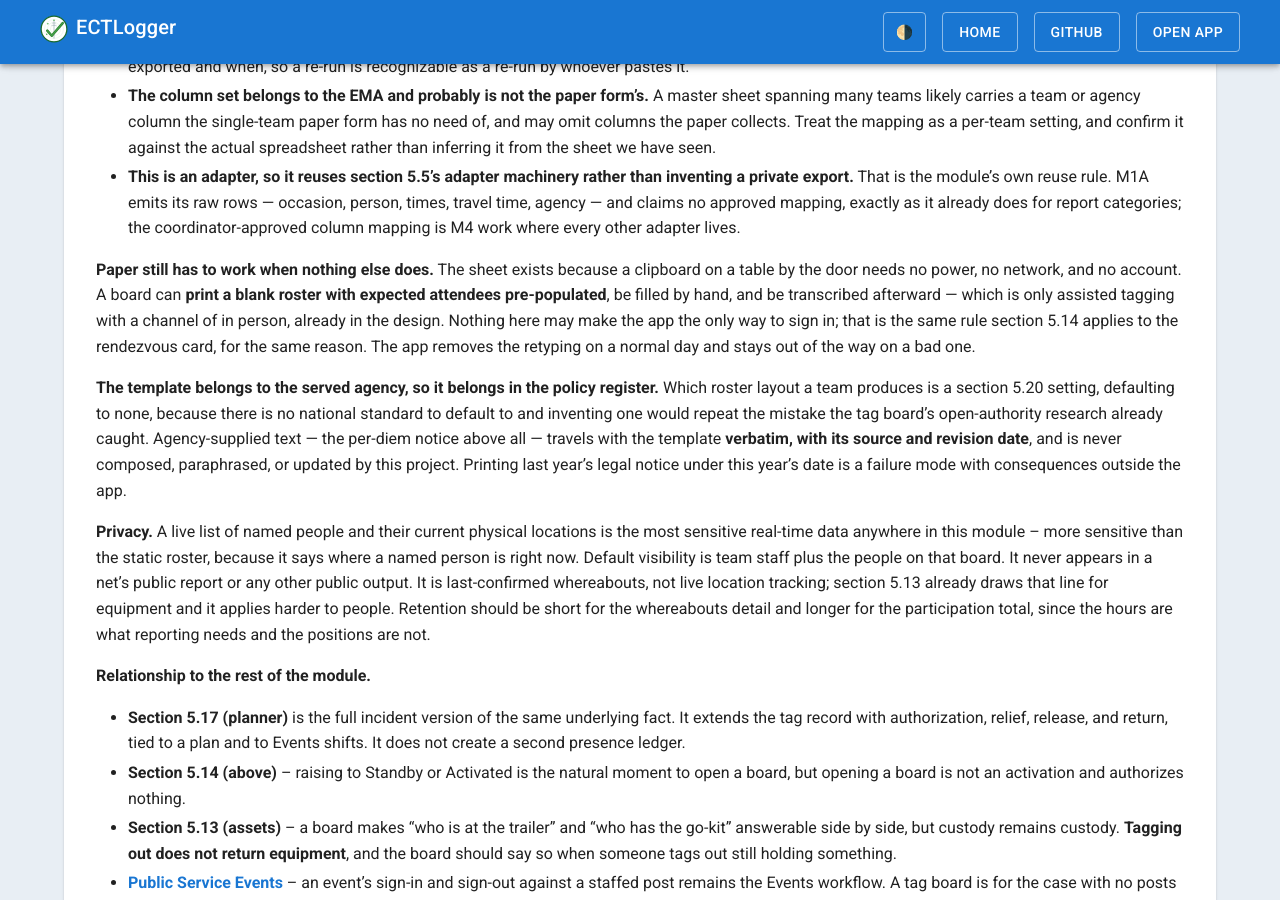
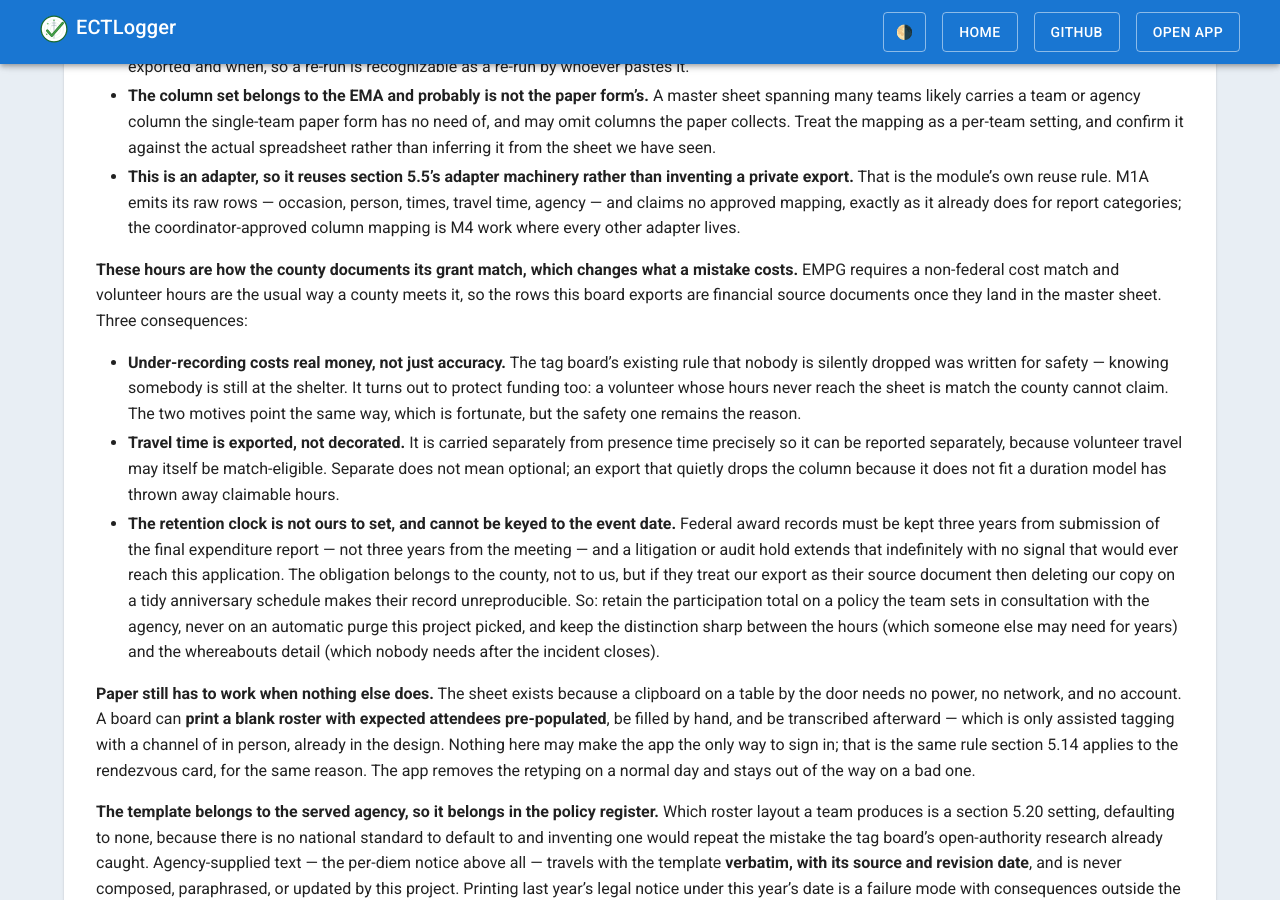
Before and after one commit to bradbrownjr/ectlogger, a Jekyll site: the page built from docs/concepts/TEAM-ACTIVATION-CALLOUTS.md, in a window 1280 px wide and 900 px high, scrolled down 6649 px. Built offline with Jekyll 4.4.1, drawn with Linux system fonts in a browser that asks for light colours; our own code applies the rules of GitHub Pages for plain Markdown files; some of the changed text lies outside the part shown.

Commit message:
docs: treat exported tag-board hours as grant-match source documents
Brad confirmed the master spreadsheet feeds volunteer-hour documentation
for funding, so these rows are financial source documents once they land.
Three consequences recorded in 5.19.

Under-recording now costs money as well as accuracy. The rule that nobody
is silently dropped was written for safety and turns out to protect the
county's match too; the safety motive still governs, but they point the
same way.

Travel time is exported rather than decorated. It is carried separately so
it can be reported separately, because volunteer travel may itself be
match-eligible, and an export that drops the column to fit a duration model
throws away claimable hours.

The retention clock is not ours. Federal award records run three years from
submission of the final expenditure report rather than from the event
(2 CFR 200.334), and an audit or litigation hold extends that with no
signal reaching this application. The obligation is the county's, but an
automatic purge keyed to the event anniversary would still destroy the
source of their financial record, so hours retention becomes a policy the
team agrees with the agency rather than a default this project picked.
The register entry and the section 8 retention rule are updated to match,
and the open questions now ask the EMA what they need kept and for how
long.

Co-Authored-By: Claude Opus 5 <noreply@anthropic.com>
Claude-Session: https://claude.ai/code/session_018UAo5kvnrfbeiLuzfXbk9A

```diff
--- a/docs/concepts/TEAM-ACTIVATION-CALLOUTS.md
+++ b/docs/concepts/TEAM-ACTIVATION-CALLOUTS.md
@@ -137,6 +137,12 @@ Four consequences follow, and they are the difference between this working and t
 - **The column set belongs to the EMA and probably is not the paper form's.** A master sheet spanning many teams likely carries a team or agency column the single-team paper form has no need of, and may omit columns the paper collects. Treat the mapping as a per-team setting, and confirm it against the actual spreadsheet rather than inferring it from the sheet we have seen.
 - **This is an adapter, so it reuses section 5.5's adapter machinery rather than inventing a private export.** That is the module's own reuse rule. M1A emits its raw rows — occasion, person, times, travel time, agency — and claims no approved mapping, exactly as it already does for report categories; the coordinator-approved column mapping is M4 work where every other adapter lives.
 
+**These hours are how the county documents its grant match, which changes what a mistake costs.** EMPG requires a non-federal cost match and volunteer hours are the usual way a county meets it, so the rows this board exports are financial source documents once they land in the master sheet. Three consequences:
+
+- **Under-recording costs real money, not just accuracy.** The tag board's existing rule that nobody is silently dropped was written for safety — knowing somebody is still at the shelter. It turns out to protect funding too: a volunteer whose hours never reach the sheet is match the county cannot claim. The two motives point the same way, which is fortunate, but the safety one remains the reason.
+- **Travel time is exported, not decorated.** It is carried separately from presence time precisely so it can be reported separately, because volunteer travel may itself be match-eligible. Separate does not mean optional; an export that quietly drops the column because it does not fit a duration model has thrown away claimable hours.
+- **The retention clock is not ours to set, and cannot be keyed to the event date.** Federal award records must be kept three years from submission of the final expenditure report — not three years from the meeting — and a litigation or audit hold extends that indefinitely with no signal that would ever reach this application. The obligation belongs to the county, not to us, but if they treat our export as their source document then deleting our copy on a tidy anniversary schedule makes their record unreproducible. So: retain the participation total on a policy the team sets in consultation with the agency, never on an automatic purge this project picked, and keep the distinction sharp between the hours (which someone else may need for years) and the whereabouts detail (which nobody needs after the incident closes).
+
 **Paper still has to work when nothing else does.** The sheet exists because a clipboard on a table by the door needs no power, no network, and no account. A board can **print a blank roster with expected attendees pre-populated**, be filled by hand, and be transcribed afterward — which is only assisted tagging with a channel of in person, already in the design. Nothing here may make the app the only way to sign in; that is the same rule section 5.14 applies to the rendezvous card, for the same reason. The app removes the retyping on a normal day and stays out of the way on a bad one.
 
 **The template belongs to the served agency, so it belongs in the policy register.** Which roster layout a team produces is a section 5.20 setting, defaulting to none, because there is no national standard to default to and inventing one would repeat the mistake the tag board's open-authority research already caught. Agency-supplied text — the per-diem notice above all — travels with the template **verbatim, with its source and revision date**, and is never composed, paraphrased, or updated by this project. Printing last year's legal notice under this year's date is a failure mode with consequences outside the app.
@@ -263,6 +269,7 @@ The hub's release checklist carries the cross-cutting cases. These are the ones
 
 - Is Cumberland County's participant roster a form the county wrote, or one Maine EMA issues to every county? The design answer is the same either way — a per-team template with the agency's text carried verbatim — but if it is a state form, one template serves every Maine team and is worth shipping. Ask the EMA for the source file and its revision.
 - **What are the master spreadsheet's actual columns, and how does a team's data get into it?** This is the question that decides the shape of the export, and the paper form is not a reliable proxy for it — a sheet spanning every team almost certainly carries a team or agency column the single-team form has no need of. Ask for a copy or a header row, plus whether the EMA wants a file, a paste, or a shared sheet.
+- How long does the EMA need our copy of these hours kept, and does their grant cycle put the retention clock somewhere we would not have guessed? Ask rather than default; the answer belongs in the policy register, and "until we tell you otherwise" is a legitimate answer that an automatic purge would violate.
 - Does anyone other than the EMA read that spreadsheet, and does it aggregate upward to the state? That determines whether a column mapping is a Cumberland setting or a Maine one, and whether the same export serves both.
 - What is the external-participant stage actually called locally, and who may create one? A meeting roster full of agency staff is the common case, and the answer determines whether an EMA coordinator can record attendance without a roster-manager grant.
 - Which monitored channels, PACE entries, and transition rules does the EMA actually approve, and who holds switching authority for each path? Resolve from current local confirmation, not a neighboring county's plan.
@@ -277,6 +284,6 @@ The hub's release checklist carries the cross-cutting cases. These are the ones
 
 ## References
 
-Section 5.19's roster discussion additionally cites [FEMA's ICS forms index](https://training.fema.gov/emiweb/is/icsresource/icsforms/) for ICS-211, which the agency sign-in sheet is deliberately **not**, and [FEMA's EMPG program page](https://www.fema.gov/grants/preparedness/emergency-management-performance) for the cost-match requirement that shapes what such a sheet collects. Neither makes this project an authority on grant compliance, and no export may imply that it is.
+Section 5.19's roster discussion additionally cites [FEMA's ICS forms index](https://training.fema.gov/emiweb/is/icsresource/icsforms/) for ICS-211, which the agency sign-in sheet is deliberately **not**, and [FEMA's EMPG program page](https://www.fema.gov/grants/preparedness/emergency-management-performance) for the cost-match requirement that shapes what such a sheet collects. The retention point cites [2 CFR 200.334](https://www.ecfr.gov/current/title-2/subtitle-A/chapter-II/part-200/subpart-D/subject-group-ECFR4acc10e7e3b676f/section-200.334), whose clock starts at the final expenditure report rather than the event. None of this makes this project an authority on grant compliance, and no export may imply that it is.
 
 This document cites the [ARRL ARES Plan](https://www.arrl.org/files/file/ARES%20Plan%20July%202025.pdf), [FEMA mobilization guidance](https://emilms.fema.gov/_is0700b/groups/37.html), [CISA PACE guidance](https://www.cisa.gov/sites/default/files/2024-10/2024_NCSWICPTE_Leveraging_PACE_Plan_Emergency_Comms_Ecosystems.pdf), the [Twilio Messaging Policy](https://www.twilio.com/en-us/legal/messaging-policy) and related Twilio documentation, and the [GMARES-hosted after-action template](https://gmares.org/wp-content/uploads/2023/04/aar_form.docx). Full source list, review dates, and attribution rules are in the hub's section 12.
```
Also changed, not shown: docs/concepts/TEAM-MANAGEMENT-NOTES.md (+2 -2 lines).
